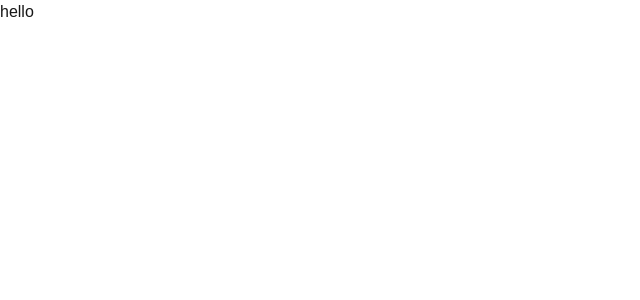
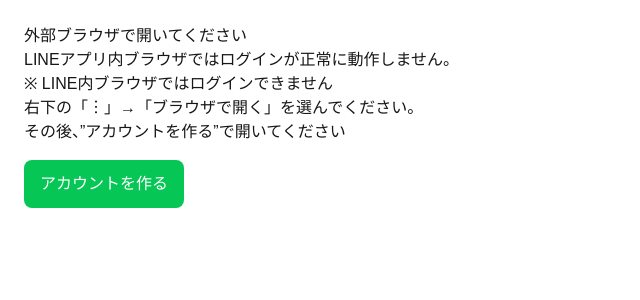
Before and after one commit to mfukui1218/gibier, a Next.js app: page /redirect in a window 1280 px wide. Shown: the top 300 px of the page, without its empty margins (0-640 px from the left). Built offline with nearby package versions, Linux system fonts and the light colour scheme.

Commit message:
Client JS

```diff
--- a/app/layout.tsx
+++ b/app/layout.tsx
@@ -7,7 +7,7 @@
   return (
     <html>
       <body>
-        hello
+        {children}
       </body>
     </html>
   );
```
